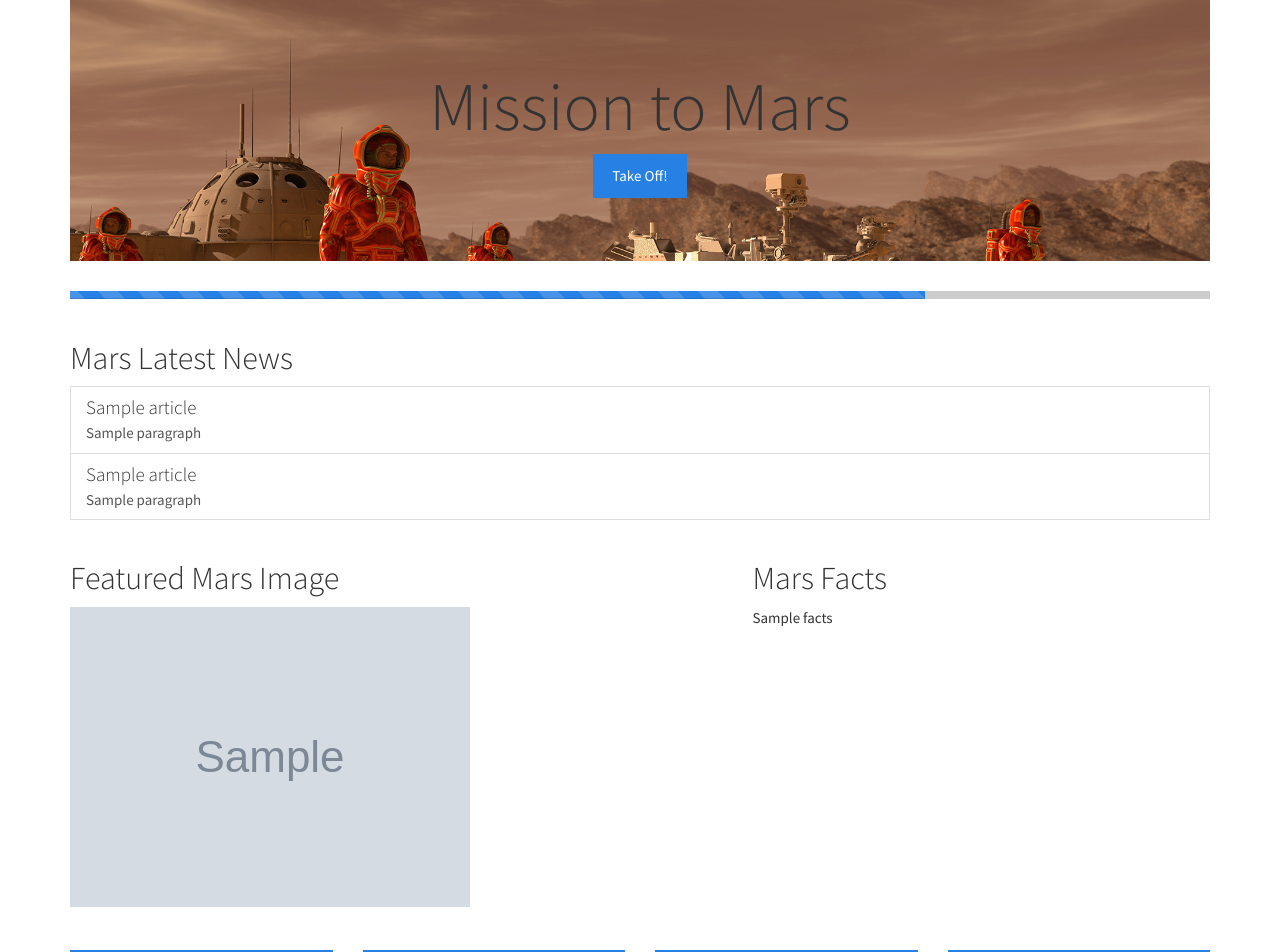
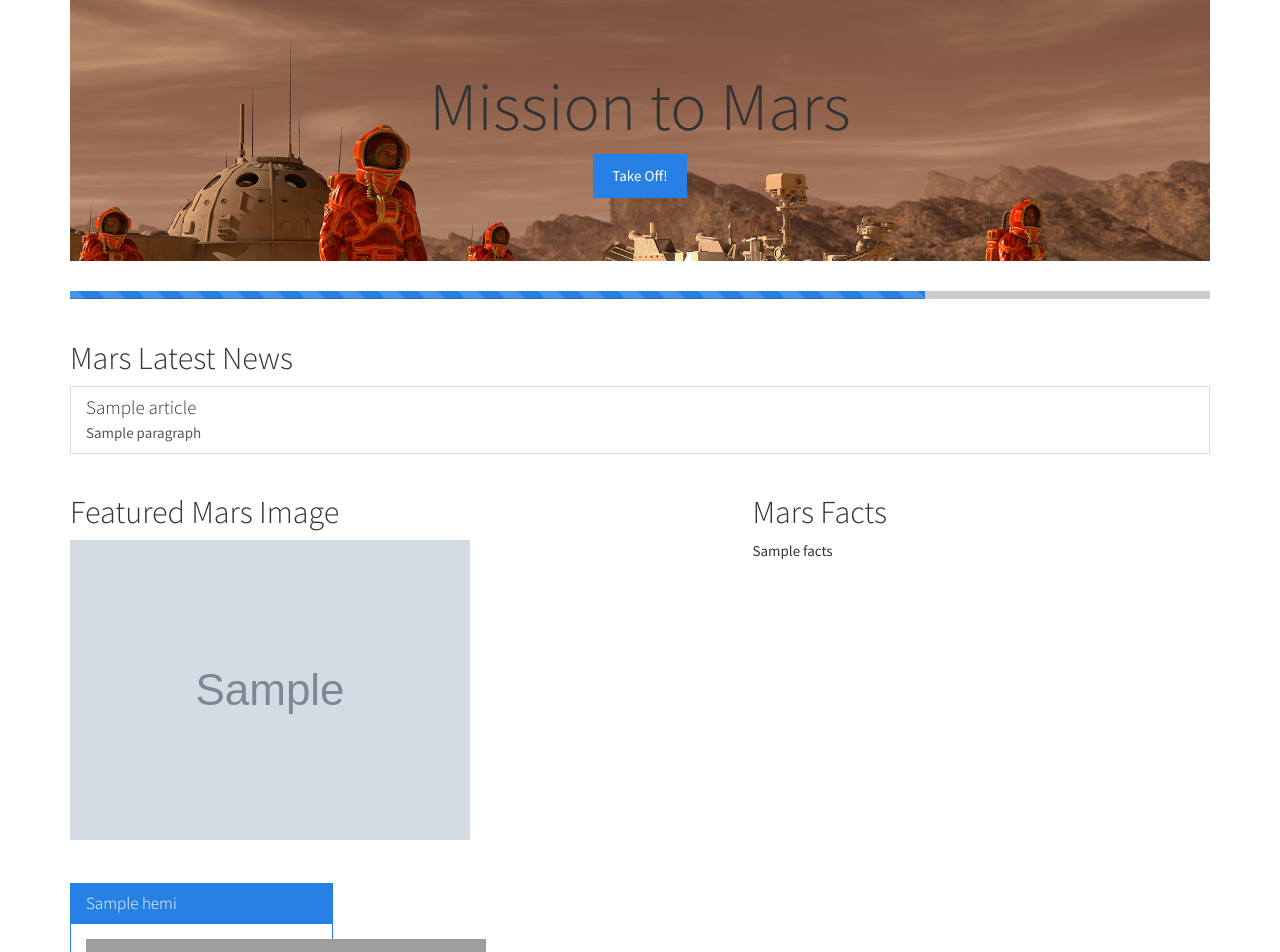
Before and after one commit to shirinegm/web-scraping-challenge, a Flask app: page / in a window 1280 px wide; the page is wider, and only the part inside the window is pictured. Shown: the top 952 px of that part. Run offline with Flask 2, Linux system fonts and the light colour scheme; grey boxes marked "Sample" are stand-in pictures; a database or web service that is not in the repository returns one stand-in record (values such as "Sample title"); some libraries are stand-ins or nearby versions; grey boxes are pictures that could not be loaded.

```diff
--- a/Missions_to_Mars/app.py
+++ b/Missions_to_Mars/app.py
@@ -1,9 +1,11 @@
 from flask import Flask, render_template, redirect
+from jinja2 import ChainableUndefined
 from flask_pymongo import PyMongo
 import scrape_mars
 import json
 
 app = Flask(__name__)
+app.jinja_env.undefined = ChainableUndefined
 
 # Use flask_pymongo to set up mongo connection
 mongo = PyMongo(app, uri="mongodb://localhost:27017/mission_db")
--- a/Missions_to_Mars/templates/index.html
+++ b/Missions_to_Mars/templates/index.html
@@ -29,14 +29,12 @@
         <h2 class="heading">Mars Latest News</h2>
         <div class="bs-component">
             <div class="list-group">
+              {% for article in mars_col['news_articles'][:1] %}
               <a href="#" class="list-group-item">
-                <h4 class="list-group-item-heading">{{ mars_col.news_articles[0]['title'] }}</h4>
-                <p class="list-group-item-text">{{ mars_col.news_articles[0]['paragraph'] }}</p>
+                <h4 class="list-group-item-heading">{{ article['title'] }}</h4>
+                <p class="list-group-item-text">{{ article['paragraph'] }}</p>
               </a>
-              <a href="#" class="list-group-item">
-                <h4 class="list-group-item-heading">{{ mars_col.news_articles[1]['title'] }}</h4>
-                <p class="list-group-item-text">{{ mars_col.news_articles[1]['paragraph'] }}</p>
-              </a>
+              {% endfor %}
             </div>
           </div>
       </div>
@@ -57,62 +55,23 @@
     <br>
     <!--Hemispheres-->
     <div class="row">
+      {% for hemi in mars_col.hemispheres %}
       <div class="col-md-3">
         <div class="bs-component">
           <div class="panel panel-primary">
             <div class="panel-heading">
-              <h3 class="panel-title">{{mars_col.hemispheres[0]['title']}}</h3>
+              <h3 class="panel-title">{{ hemi['title']}}</h3>
             </div>
             <div class="panel-body">
-              <a href="{{mars_col.hemispheres[0]['img_url']}}" target="_blank">
+              <a href="{{hemi['img_url']}}" target="_blank">
                 <img src="../static/Resources/hemi0.png" alt="hemisphere1">
               </a>
             </div>
           </div>
         </div>
       </div>
-      <div class="col-md-3">
-        <div class="bs-component">
-          <div class="panel panel-primary">
-            <div class="panel-heading">
-              <h3 class="panel-title">{{mars_col.hemispheres[1]['title']}}</h3>
-            </div>
-            <div class="panel-body">
-              <a href="{{mars_col.hemispheres[1]['img_url']}}" target="_blank">
-                <img src="../static/Resources/hemi1.png" alt="hemisphere2">
-              </a>
-            </div>
-          </div>
-        </div>
-      </div>
-      <div class="col-md-3">
-        <div class="bs-component">
-          <div class="panel panel-primary">
-            <div class="panel-heading">
-              <h3 class="panel-title">{{mars_col.hemispheres[2]['title']}}</h3>
-            </div>
-            <div class="panel-body">
-              <a href="{{mars_col.hemispheres[2]['img_url']}}" target="_blank">
-                <img src="../static/Resources/hemi2.png" alt="hemisphere3">
-              </a>
-            </div>
-          </div>
-        </div>
-      </div>
-      <div class="col-md-3">
-        <div class="bs-component">
-          <div class="panel panel-primary">
-            <div class="panel-heading">
-              <h3 class="panel-title">{{mars_col.hemispheres[3]['title']}}</h3>
-            </div>
-            <div class="panel-body">
-              <a href="{{mars_col.hemispheres[3]['img_url']}}" target="_blank">
-                <img src="../static/Resources/hemi3.png" alt="hemisphere4">
-              </a>
-            </div>
-          </div>
-        </div>
-      </div>
+      {% endfor %}
+
     </div>
   </div>
 </body>
```
